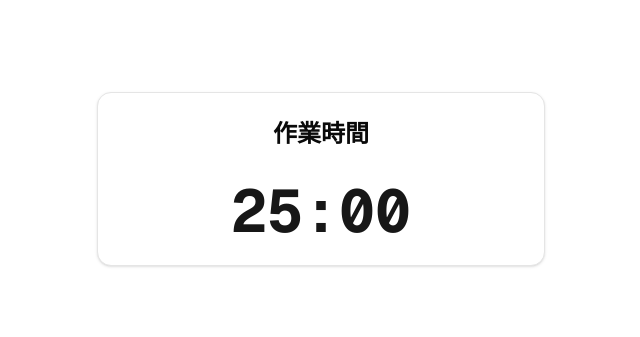
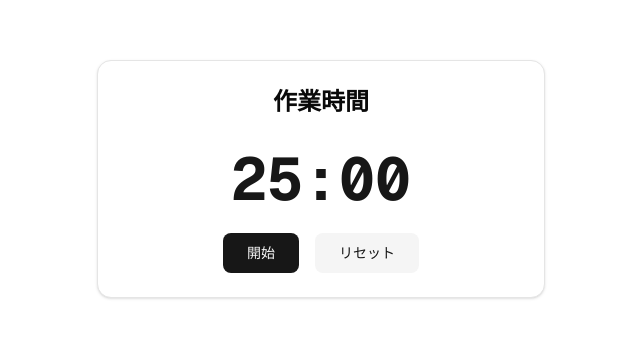
Before and after one commit to iwaki-toshiyuki/ai-pomodoro-timer, a Next.js app: page / in a window 1280 px wide. Shown: the part 221-558 px from the top of the page, without its empty margins (319-959 px from the left). Built offline with nearby package versions, Linux system fonts and the light colour scheme.

Commit message:
タイマーのコントロールボタンを作成

```diff
--- a/package.json
+++ b/package.json
@@ -9,6 +9,7 @@
     "lint": "eslint"
   },
   "dependencies": {
+    "@radix-ui/react-slot": "^1.2.4",
     "class-variance-authority": "^0.7.1",
     "clsx": "^2.1.1",
     "lucide-react": "^0.562.0",
--- /dev/null
+++ b/src/components/Controls.tsx
@@ -0,0 +1,11 @@
+import { Button } from '@/components/ui/button';
+
+// Controls コンポーネントを定義します。(開始ボタンとリセットボタンを含む)
+export default function Controls() {
+  return (
+    <div className="flex gap-4">
+      <Button variant="default" size="lg">開始</Button>
+      <Button variant="secondary" size="lg">リセット</Button>
+    </div>
+  );
+}
--- a/src/components/TimerApp.tsx
+++ b/src/components/TimerApp.tsx
@@ -3,6 +3,7 @@
 
 // 必要なコンポーネントをインポートします。
 import { Card, CardContent, CardHeader, CardTitle } from '@/components/ui/card';
+import Controls from './Controls';
 import TimerDisplay from './TimerDisplay';
 
 // TimerApp コンポーネントを定義します。(Card コンポーネントを使用してタイマーアプリのUIを構築)
@@ -14,12 +15,14 @@
           <CardTitle className="text-2xl font-bold  text-center">作業時間</CardTitle>
         </CardHeader>
         {/* TimerDisplay コンポーネントを CardContent 内に配置してタイマーを表示 */}
-        <CardContent className="flex justify-center">
+        <CardContent className="flex flex-col items-center gap-6">
           <TimerDisplay
             // 初期値として25分0秒を設定
             minutes={25}
             seconds={0}
           />
+           {/* Controls コンポーネントを表示 */}
+          <Controls />
         </CardContent>
       </Card>
     </div>
--- /dev/null
+++ b/src/components/ui/button.tsx
@@ -0,0 +1,62 @@
+import * as React from "react"
+import { Slot } from "@radix-ui/react-slot"
+import { cva, type VariantProps } from "class-variance-authority"
+
+import { cn } from "@/lib/utils"
+
+const buttonVariants = cva(
+  "inline-flex items-center justify-center gap-2 whitespace-nowrap rounded-md text-sm font-medium transition-all disabled:pointer-events-none disabled:opacity-50 [&_svg]:pointer-events-none [&_svg:not([class*='size-'])]:size-4 shrink-0 [&_svg]:shrink-0 outline-none focus-visible:border-ring focus-visible:ring-ring/50 focus-visible:ring-[3px] aria-invalid:ring-destructive/20 dark:aria-invalid:ring-destructive/40 aria-invalid:border-destructive",
+  {
+    variants: {
+      variant: {
+        default: "bg-primary text-primary-foreground hover:bg-primary/90",
+        destructive:
+          "bg-destructive text-white hover:bg-destructive/90 focus-visible:ring-destructive/20 dark:focus-visible:ring-destructive/40 dark:bg-destructive/60",
+        outline:
+          "border bg-background shadow-xs hover:bg-accent hover:text-accent-foreground dark:bg-input/30 dark:border-input dark:hover:bg-input/50",
+        secondary:
+          "bg-secondary text-secondary-foreground hover:bg-secondary/80",
+        ghost:
+          "hover:bg-accent hover:text-accent-foreground dark:hover:bg-accent/50",
+        link: "text-primary underline-offset-4 hover:underline",
+      },
+      size: {
+        default: "h-9 px-4 py-2 has-[>svg]:px-3",
+        sm: "h-8 rounded-md gap-1.5 px-3 has-[>svg]:px-2.5",
+        lg: "h-10 rounded-md px-6 has-[>svg]:px-4",
+        icon: "size-9",
+        "icon-sm": "size-8",
+        "icon-lg": "size-10",
+      },
+    },
+    defaultVariants: {
+      variant: "default",
+      size: "default",
+    },
+  }
+)
+
+function Button({
+  className,
+  variant = "default",
+  size = "default",
+  asChild = false,
+  ...props
+}: React.ComponentProps<"button"> &
+  VariantProps<typeof buttonVariants> & {
+    asChild?: boolean
+  }) {
+  const Comp = asChild ? Slot : "button"
+
+  return (
+    <Comp
+      data-slot="button"
+      data-variant={variant}
+      data-size={size}
+      className={cn(buttonVariants({ variant, size, className }))}
+      {...props}
+    />
+  )
+}
+
+export { Button, buttonVariants }
```
Also changed, not shown: 1 other file (tests, documents, lock files or other folders).
